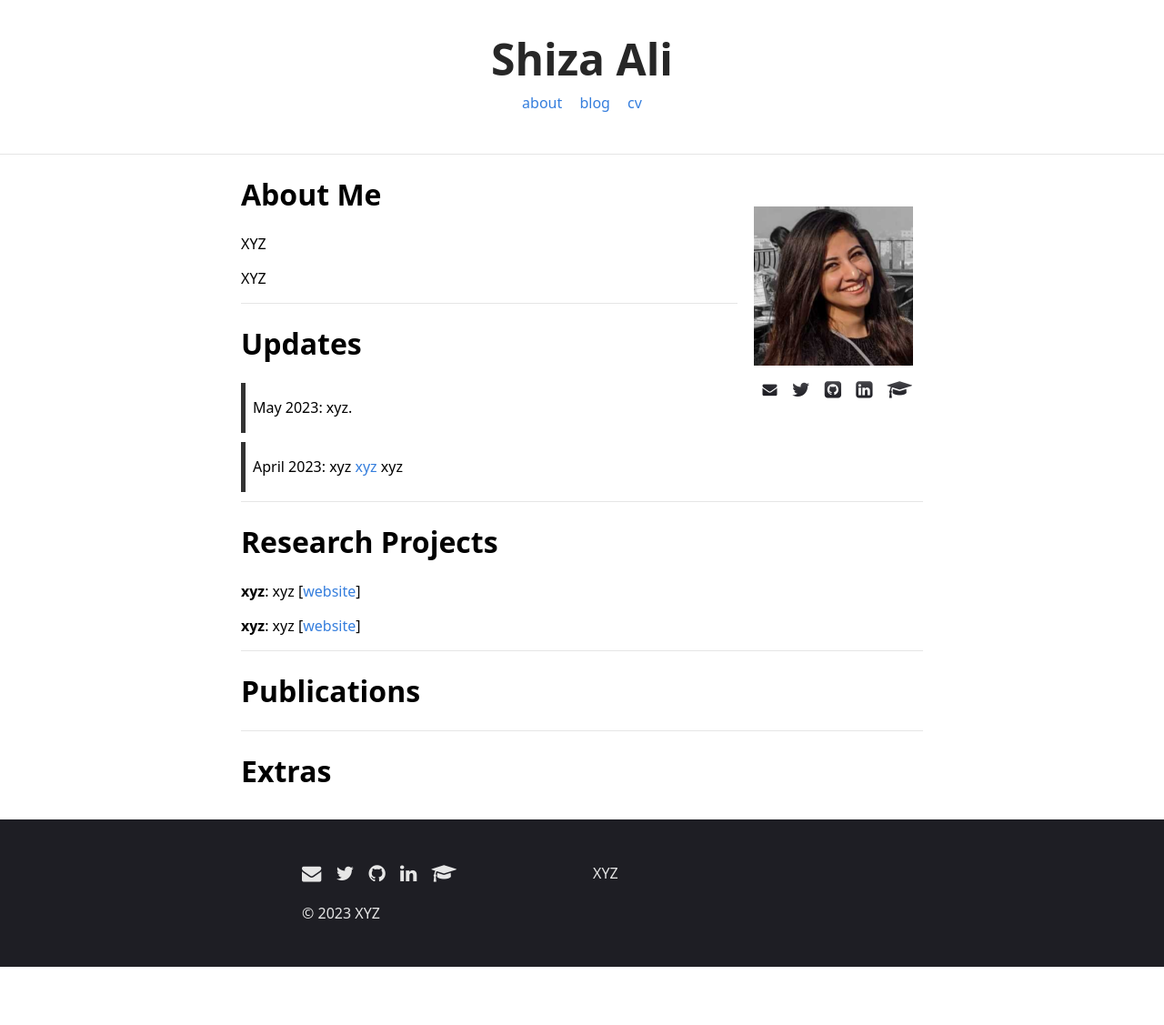
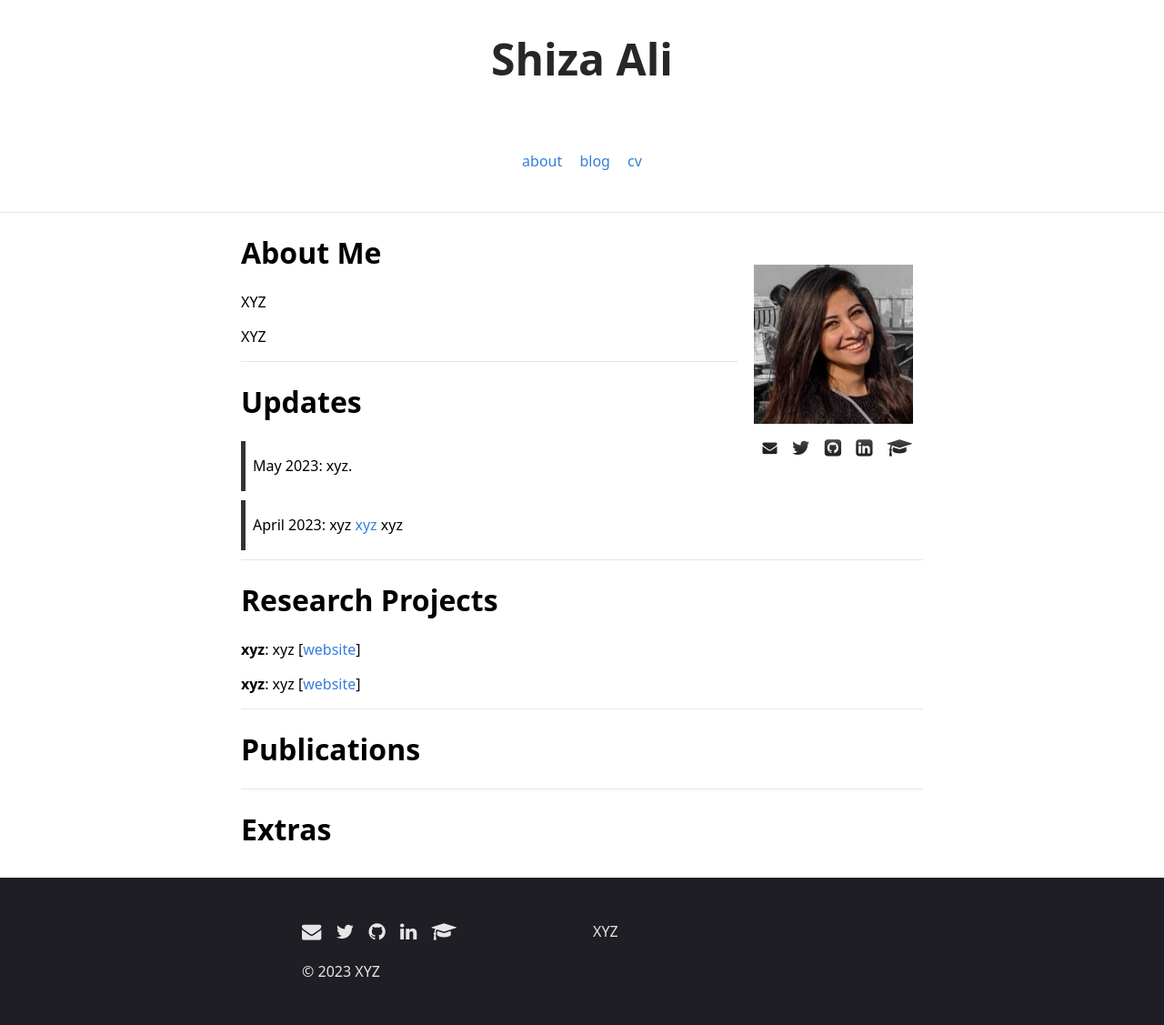
Before and after one commit to bluestar58/bluestar58.github.io, a Jekyll site: the page built from index.md, in a window 1280 px wide. Shown: the whole page at 91% size. Built offline with Jekyll 4.4.1, drawn with Linux system fonts in a browser that asks for light colours; before the commit the page ends 1063 px from its top, so only the background shows below that.

Commit message:
something horrible

```diff
--- a/_layouts/default.html
+++ b/_layouts/default.html
@@ -3,8 +3,10 @@
     {% include head.html %}
     <body>
         <div class="wrapper">
+            <div class="navbar_s container">
+                <a id="author-name" class="alignable" href="{{ site.url }}{{ site.baseurl }}">{{ site.title }}</a>
+            </div>
             <div class="navbar container">
-                <a id="author-name" class="alignable" href="{{ site.url }}{{ site.baseurl }}">{{ site.title }}</a>
                 <ul id="navlist" class="alignable navbar-ul">
                     {% for x in site.nav %}
                     <li class="alignable nav-list"><a href="{{ x.link }}">{{ x.name }}</a></li>
--- a/_sass/_style.scss
+++ b/_sass/_style.scss
@@ -39,6 +39,10 @@ hr {
     display: block;
     color: #272727;
 }
+.navbar_s {
+    padding: 2em 0 2em 0;
+}
+
 .navbar {
     text-align: center;
     padding: 2em 0 2em 0;
```
